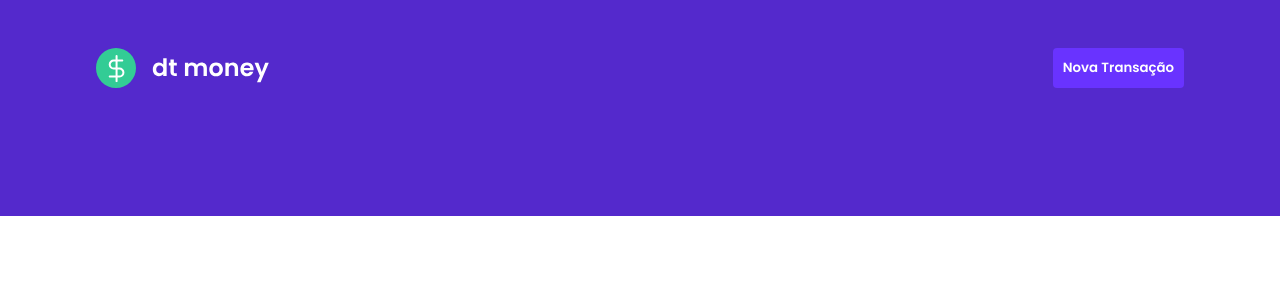
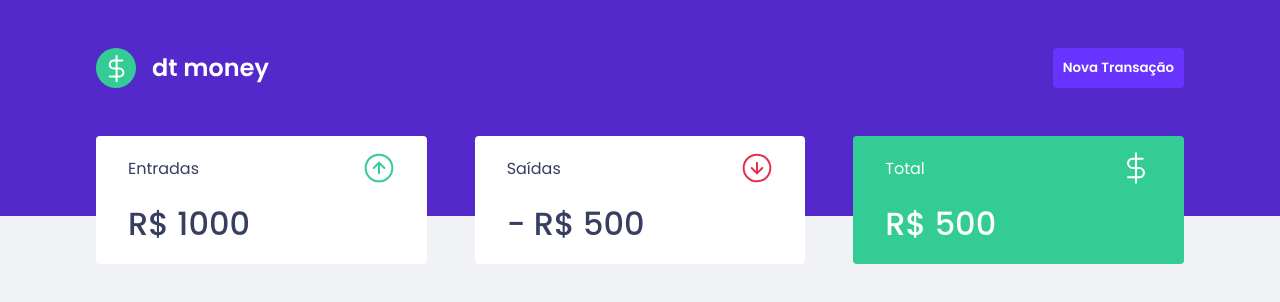
Before and after one commit to fdAssis/reactjs-coffee-money, a React (Create React App) app: page / in a window 1280 px wide. Shown: the top 302 px of the page. Built offline with nearby package versions, Linux system fonts and the light colour scheme.

Commit message:
add components Dashboard and Summary

```diff
--- a/public/index.html
+++ b/public/index.html
@@ -9,7 +9,7 @@
     <link rel="shortcut icon" href="favicon.png" type="image/png">
     <title>Coffe Money</title>
 
-    <link href="https://fonts.googleapis.com/css2?family=Poppins:wght@400;600&display=swap" rel="stylesheet">
+    <link href="https://fonts.googleapis.com/css2?family=Poppins:wght@400;500;600&display=swap" rel="stylesheet">
 
   </head>
   <body>
--- a/src/App.tsx
+++ b/src/App.tsx
@@ -1,3 +1,4 @@
+import { Dashboard } from "./components/Dashboard";
 import { Header } from "./components/Header";
 import { GobalStyles } from "./styles/globla";
 
@@ -5,6 +6,7 @@
   return (
    <>
     <Header />
+    <Dashboard />
     <GobalStyles />
    </>
   );
--- /dev/null
+++ b/src/components/Dashboard/index.tsx
@@ -0,0 +1,10 @@
+import { Summary } from "../Summary";
+import { Container } from "./styles";
+
+export function Dashboard(){
+  return(
+    <Container>
+      <Summary />
+    </Container>
+  );
+}
--- /dev/null
+++ b/src/components/Dashboard/styles.ts
@@ -0,0 +1,6 @@
+import styled from "styled-components";
+
+export const Container = styled.main`
+  max-width: 1120px;
+  margin: 0 auto;
+`;
--- /dev/null
+++ b/src/components/Summary/index.tsx
@@ -0,0 +1,35 @@
+import incomeImg from '../../assets/income.svg';
+import outcomeImg from '../../assets/outcome.svg';
+import totalImg from '../../assets/total.svg';
+
+import { Container } from "./styles";
+
+export function Summary(){
+  return (
+    <Container>
+      <div>
+        <header>
+          <p>Entradas</p>
+          <img src={incomeImg} alt="Entradas" />
+        </header>
+        <strong> R$ 1000</strong>
+      </div>
+
+       <div>
+        <header>
+          <p>Saídas</p>
+           <img src={outcomeImg} alt="Saídas" />
+        </header>
+        <strong>- R$ 500</strong>
+      </div>
+
+       <div>
+        <header>
+          <p>Total</p>
+           <img src={totalImg} alt="Total" />
+        </header>
+        <strong> R$ 500</strong>
+      </div>
+    </Container>
+  );
+}
--- /dev/null
+++ b/src/components/Summary/styles.ts
@@ -0,0 +1,34 @@
+import styled from "styled-components";
+
+export const Container = styled.div`
+  display: grid;
+  grid-template-columns: repeat(3, 1fr);
+  gap: 3rem;
+  margin-top: -5rem;
+
+  padding: 0 1rem;
+  div {
+    background: var(--shape);
+    padding: 1rem 2rem;
+    border-radius: 0.25rem;
+    color: var(--text-title);
+
+    header {
+      display: flex;
+      align-items: center;
+      justify-content: space-between;
+    }
+
+    strong{
+      display: block;
+      margin-top: 1rem;
+      font-weight: 500;
+      font-size: 2rem;
+    }
+
+    &:last-child {
+      background: var(--green);
+      color: var(--shape);
+    }
+  }
+`;
--- a/src/styles/globla.ts
+++ b/src/styles/globla.ts
@@ -6,6 +6,7 @@
     --background: #f0f2f5;
     --red: #e52e4d;
     --blue: #5429cc;
+    --green: #33CC95;
 
     --blue-light: #6933ff;
 
@@ -33,7 +34,7 @@
   }
 
   body {
-    background: var(----background);
+    background: var(--background);
     -webkit-font-smoothing: antialiased;
   }
 
```
